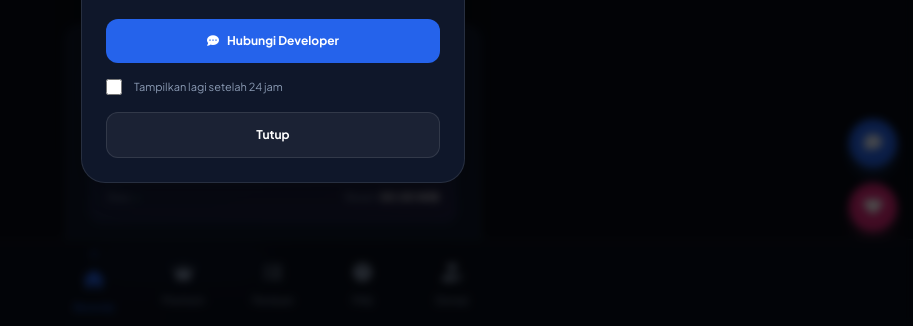
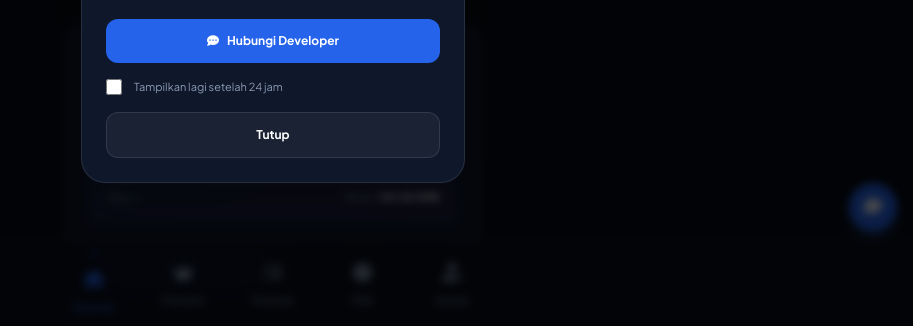
Before and after one commit to astacloudwok/cloudasta, a plain HTML site: page index.html in a window 1280 px wide. Shown: the part 473-799 px from the top of the page, without its empty margins (367-1280 px from the left). Drawn offline with nearby package versions, Linux system fonts and the light colour scheme; no server answers.

Commit message:
Add files via upload

```diff
--- a/index.html
+++ b/index.html
@@ -304,12 +304,9 @@ body.grid-active{background-image:linear-gradient(rgba(37,99,235,.06) 1px,transp
   </div>
 </nav>
 
-<!-- FLOATING: 2 tombol -->
-<button onclick="openChat()" class="fixed bottom-40 right-4 w-12 h-12 bg-blue-600 rounded-full shadow-lg shadow-blue-500/30 flex items-center justify-center text-white z-40 hover:scale-105 active:scale-95 transition-all">
+<!-- FLOATING CHAT BUTTON (cuma 1, love udah dihapus) -->
+<button onclick="openChat()" class="fixed bottom-24 right-4 w-12 h-12 bg-blue-600 rounded-full shadow-lg shadow-blue-500/30 flex items-center justify-center text-white z-40 hover:scale-105 active:scale-95 transition-all">
   <i class="fas fa-comment-dots text-lg"></i>
-</button>
-<button onclick="openDonationModal()" class="fixed bottom-24 right-4 w-12 h-12 bg-pink-600 rounded-full shadow-lg shadow-pink-500/30 flex items-center justify-center text-white z-40 hover:scale-105 active:scale-95 transition-all">
-  <i class="fas fa-heart text-lg"></i>
 </button>
 
 <!-- CHAT OVERLAY -->
```
